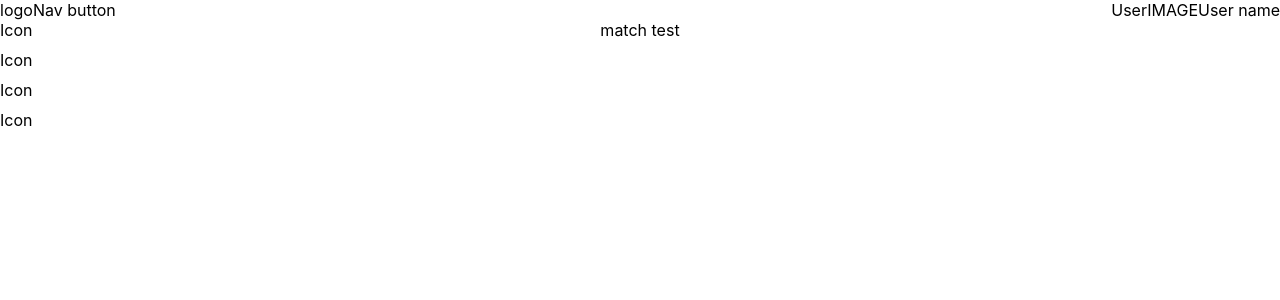
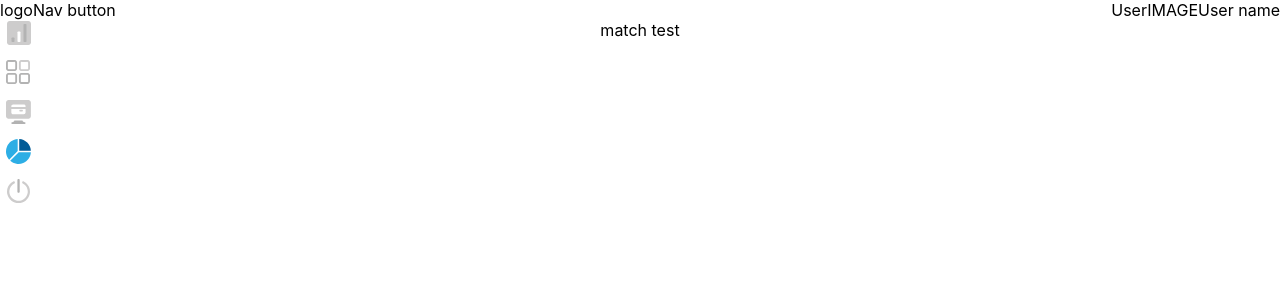
Before and after one commit to THEmmanuel/match-test, a React (Create React App) app: page / in a window 1280 px wide. Shown: the top 300 px of the page. Built offline with nearby package versions, Linux system fonts and the light colour scheme.

Commit message:
add icons

```diff
--- a/src/containers/SideBar/SideBar.module.css
+++ b/src/containers/SideBar/SideBar.module.css
@@ -7,3 +7,8 @@
 	flex-direction: column;
 	gap: 10px;
 }
+
+.IconButton{
+	background: none;
+	border: none;
+}
--- a/src/containers/SideBar/SideBar.tsx
+++ b/src/containers/SideBar/SideBar.tsx
@@ -1,14 +1,37 @@
 import React from "react";
 import style from './SideBar.module.css';
+
+// Icon imports
+import icon1 from '../../assets/sidebarIcon1.svg'
+import icon2 from '../../assets/sidebarIcon2.svg'
+import icon3 from '../../assets/sidebarIcon3.svg'
+import chartIcon from '../../assets/sidebarChartIcon.svg'
+import powerIcon from '../../assets/sidebarPowerIcon.svg'
+
 
 const SideBar = () => {
 	return (
 		<div className={style.SideBar}>
 			<div className={style.SideBarIconsWrapper}>
-				<span>Icon</span>
-				<span>Icon</span>
-				<span>Icon</span>
-				<span>Icon</span>
+				<button className={style.IconButton}>
+					<img src={icon1} alt="" />
+				</button>
+
+				<button className={style.IconButton}>
+					<img src={icon2} alt="" />
+				</button>
+
+				<button className={style.IconButton}>
+					<img src={icon3} alt="" />
+				</button>
+
+				<button className={style.IconButton}>
+					<img src={chartIcon} alt="" />
+				</button>
+
+				<button className={style.IconButton}>
+					<img src={powerIcon} alt="" />
+				</button>
 			</div>
 		</div>
 	)
```
